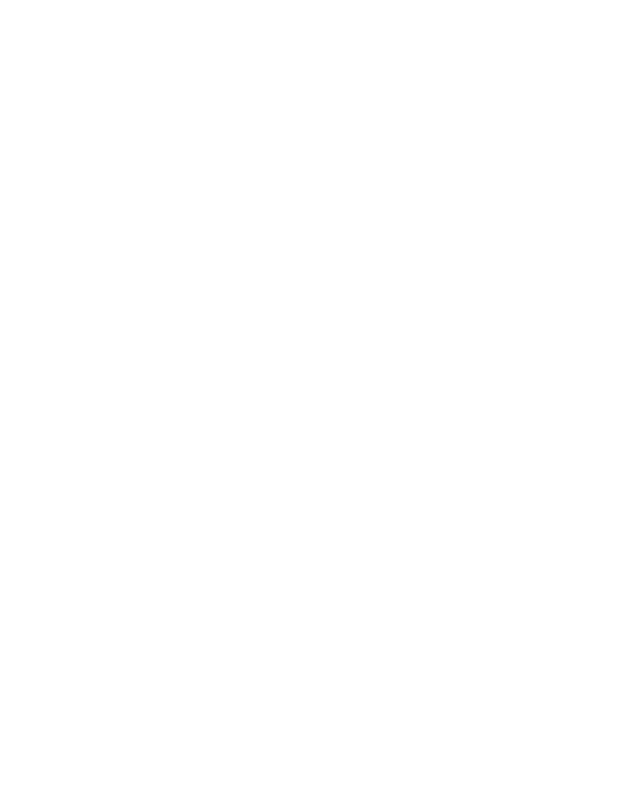
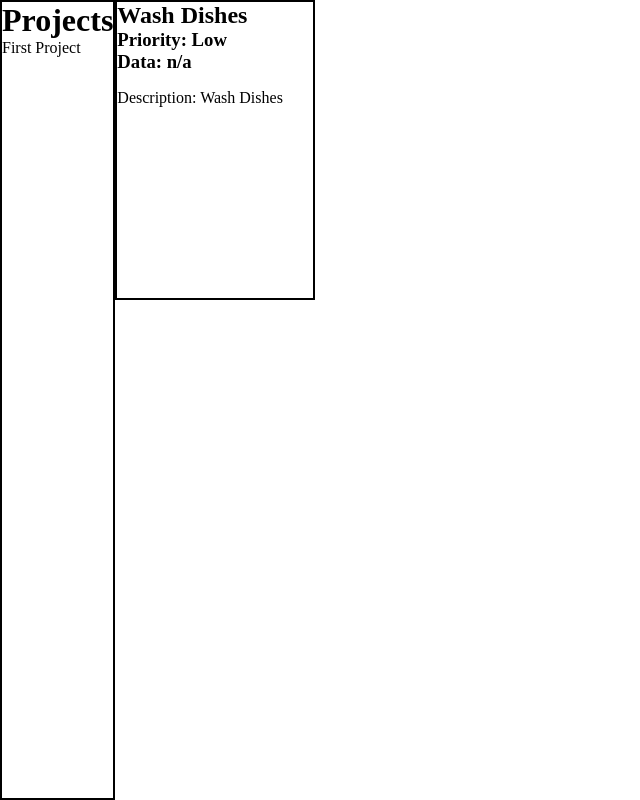
Before and after one commit to jameswang08/toDoList, a website built with webpack: page dist/index.html in a window 1280 px wide. Shown: the whole page, without its empty margins (0-640 px from the left). Built offline with nearby package versions, Linux system fonts and the light colour scheme.

Commit message:
Add basic styling

```diff
--- a/package.json
+++ b/package.json
@@ -18,6 +18,8 @@
   },
   "homepage": "https://github.com/jameswang08/toDoList#readme",
   "devDependencies": {
+    "css-loader": "^6.8.1",
+    "style-loader": "^3.3.3",
     "webpack": "^5.88.2",
     "webpack-cli": "^5.1.4"
   }
--- /dev/null
+++ b/src/style.css
@@ -0,0 +1,29 @@
+html, body, ul,
+h1, h2, h3{
+    margin: 0;
+    padding: 0;
+}
+
+.container{
+    display: flex;
+    height: 100vh;
+}
+
+.projects,
+.task{
+    border: 2px solid black;
+}
+
+.tasks{
+    flex: 1 1 0;
+    display: grid;
+    grid-template-columns: repeat(auto-fill, 200px);
+    grid-auto-rows: 300px;
+}
+
+.task{
+    display: flex;
+    flex-direction: column;
+    justify-content: flex-start;
+    align-items: flex-start;
+}
--- a/webpack.config.js
+++ b/webpack.config.js
@@ -6,4 +6,12 @@ module.exports = {
     filename: 'main.js',
     path: path.resolve(__dirname, 'dist'),
   },
+  module: {
+    rules: [
+      {
+        test: /\.css$/i,
+        use: ['style-loader', 'css-loader'],
+      },
+    ],
+  },
 };
```
Also changed, not shown: dist/index.html, 1 other file.
